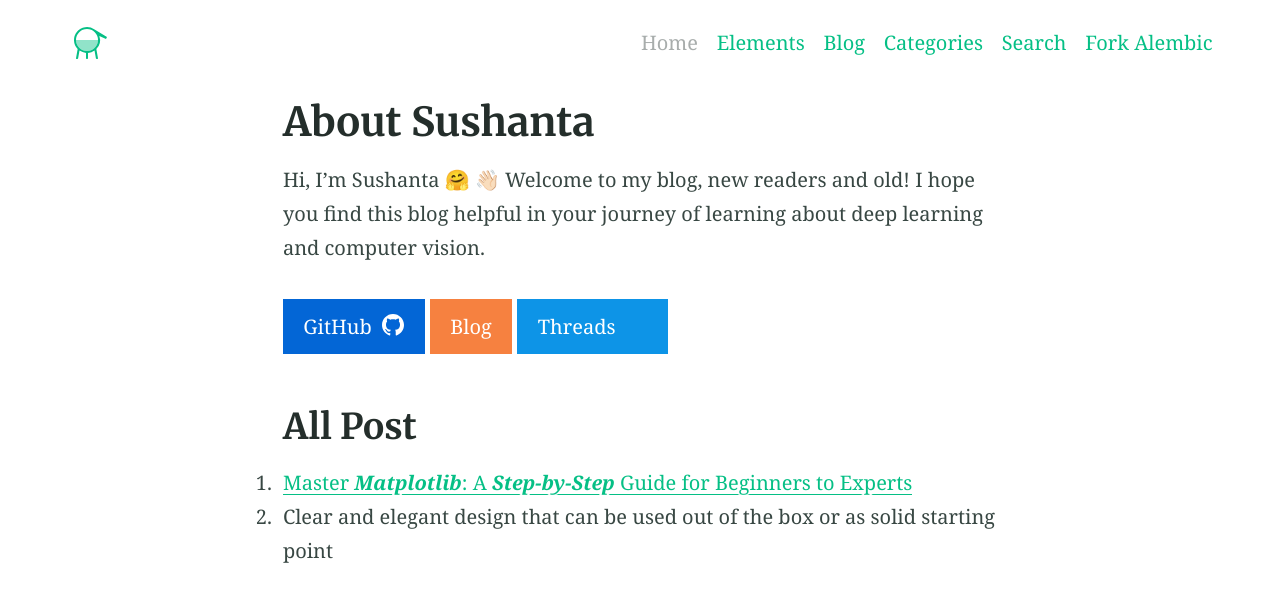
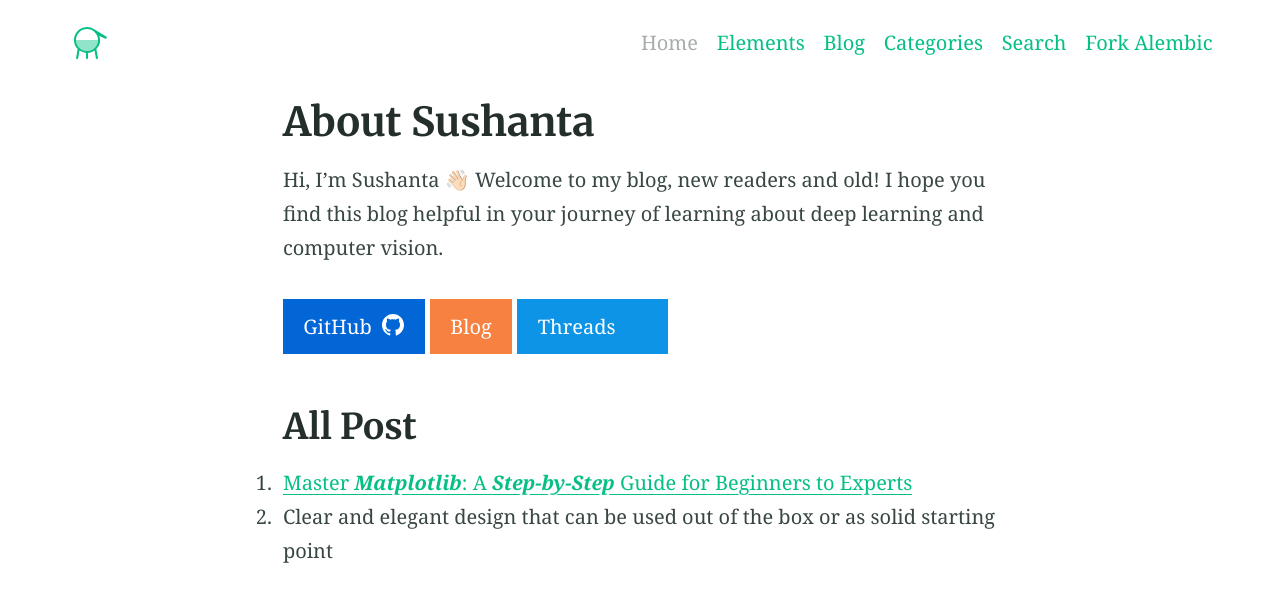
Before and after one commit to hi-sushanta/hi-sushanta.github.io, a Jekyll site: the page built from index.md, in a window 1280 px wide. Shown: the top 602 px of the page. Built offline with Jekyll 4.4.1, drawn with Linux system fonts in a browser that asks for light colours.

Commit message:
Little change in my about

```diff
--- a/index.md
+++ b/index.md
@@ -1,10 +1,10 @@
 ---
 title: About Sushanta
-excerpt: "Hi, I’m Sushanta 🤗 👋🏻
+excerpt: "Hi, I’m Sushanta 👋🏻
 Welcome to my blog, new readers and old! I hope you find this blog helpful in your journey of learning about deep learning and computer vision."
 ---
 
-Hi, I’m Sushanta 🤗 👋🏻
+Hi, I’m Sushanta  👋🏻
 Welcome to my blog, new readers and old! I hope you find this blog helpful in your journey of learning about deep learning and computer vision.
 
 {% include button.html text="GitHub" icon="github" link="https://github.com/hi-sushanta" color="#0366d6" %} {% include button.html text="Blog" link="https://hiwhy.io/" color="#f68140" %} {% include button.html text="Threads" icon="threads" link="https://www.threads.net/@hi_chiai" color="#0d94e7" %}
```
